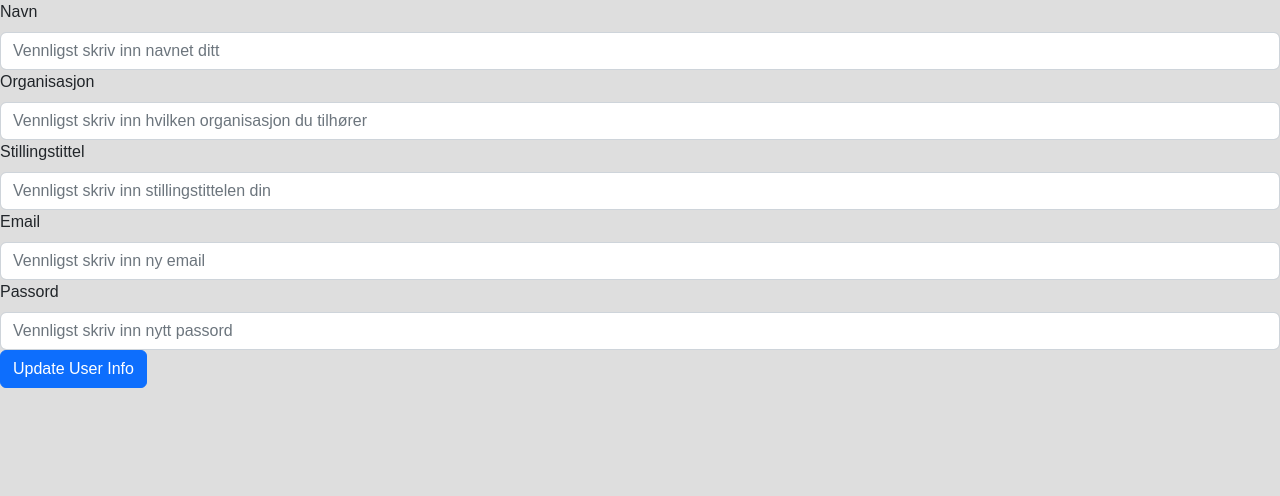
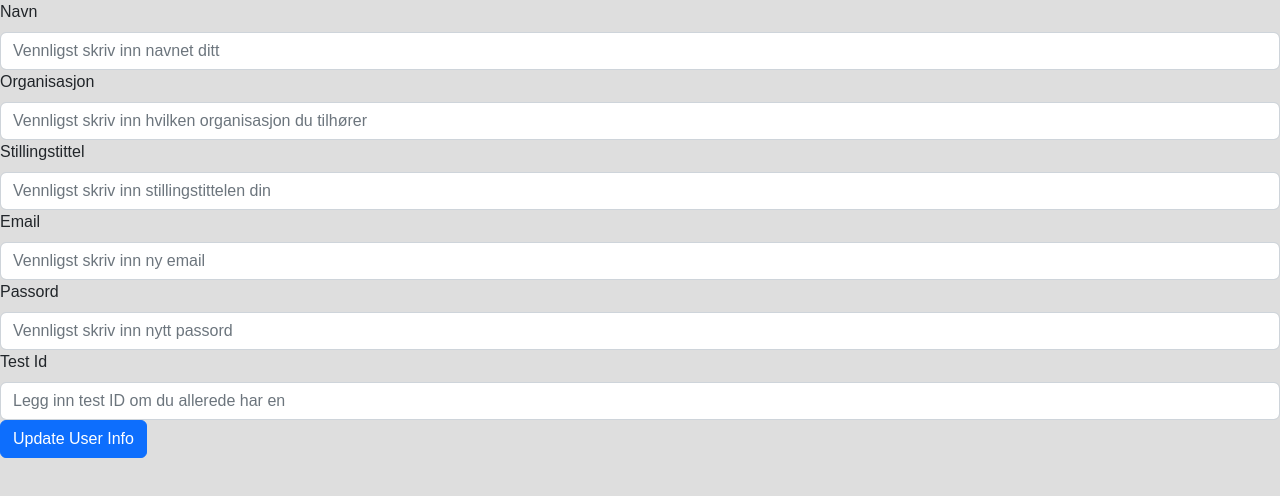
Before and after one commit to fielcool/app2000-gruppe13, a React (Create React App) app in the folder client/: page /UpdateUserInfoForm in a window 1280 px wide. Shown: the top 496 px of the page. Built offline with nearby package versions, Linux system fonts and the light colour scheme.

Commit message:
modified:   client/src/UserInfoFields.js

```diff
--- a/client/src/UserInfoFields.js
+++ b/client/src/UserInfoFields.js
@@ -59,6 +59,16 @@ function UserInfoFields({ newUserInfo, handleChange }) {
           onChange={(e) => handleChange(e.target.name, e.target.value)}
         />
       </Form.Group>
+      <Form.Group>
+        <Form.Label>Test Id</Form.Label>
+        <Form.Control
+          type="TestId"
+          placeholder="Legg inn test ID om du allerede har en"
+          name="TestId"
+          value={newUserInfo.passord}
+          onChange={(e) => handleChange(e.target.name, e.target.value)}
+        />
+      </Form.Group>
     </>
   );
 }
```
